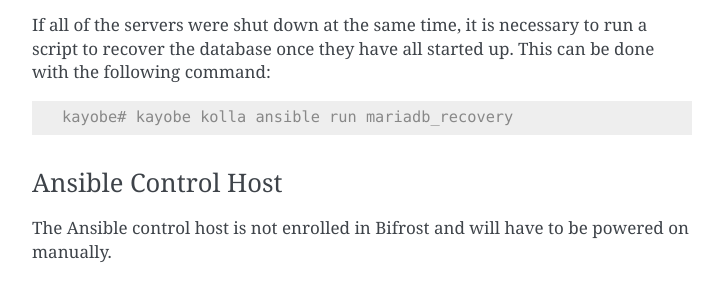
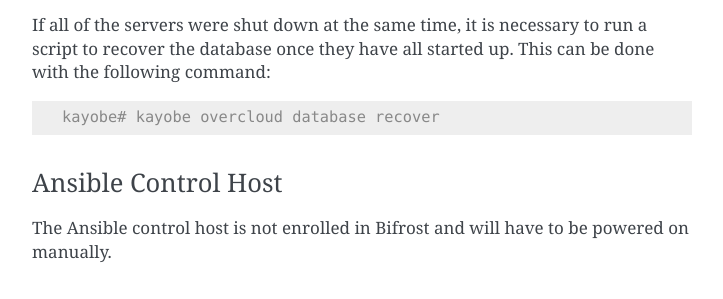
Before and after one commit to stackhpc/openstack-admin-guide, a Sphinx documentation site: the page built from source/operations_and_monitoring.rst, in a window 1280 px wide and 900 px high, scrolled down 8821 px. Shown: the part 152-451 px from the top of the window, without its empty margins (388-1111 px from the left). Built offline with Sphinx 7.4.7, drawn with Linux system fonts in a browser that asks for light colours.

Commit message:
change galera cluster recovery command

```diff
--- a/source/operations_and_monitoring.rst
+++ b/source/operations_and_monitoring.rst
@@ -554,7 +554,7 @@ with the following command:
 
 .. code-block:: console
 
-   kayobe# kayobe kolla ansible run mariadb_recovery
+   kayobe# kayobe overcloud database recover
 
 Ansible Control Host
 --------------------
```
